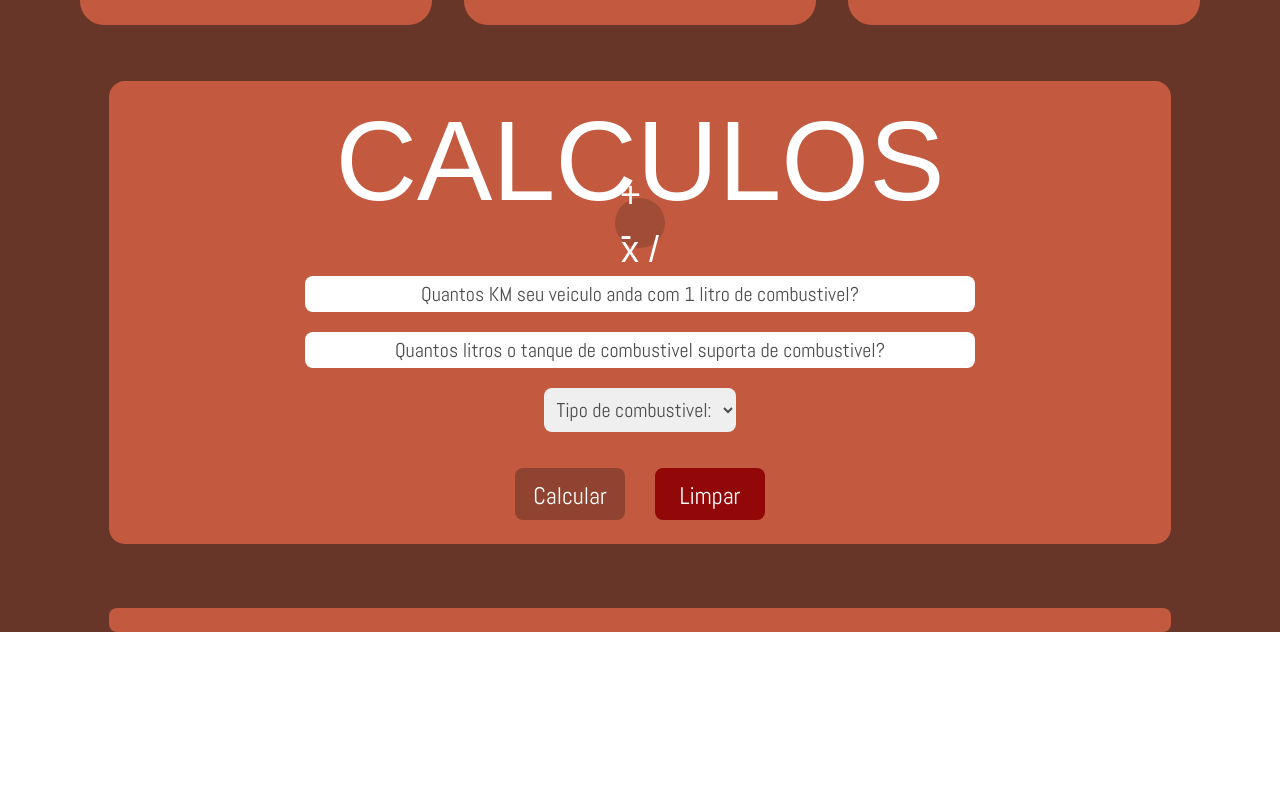
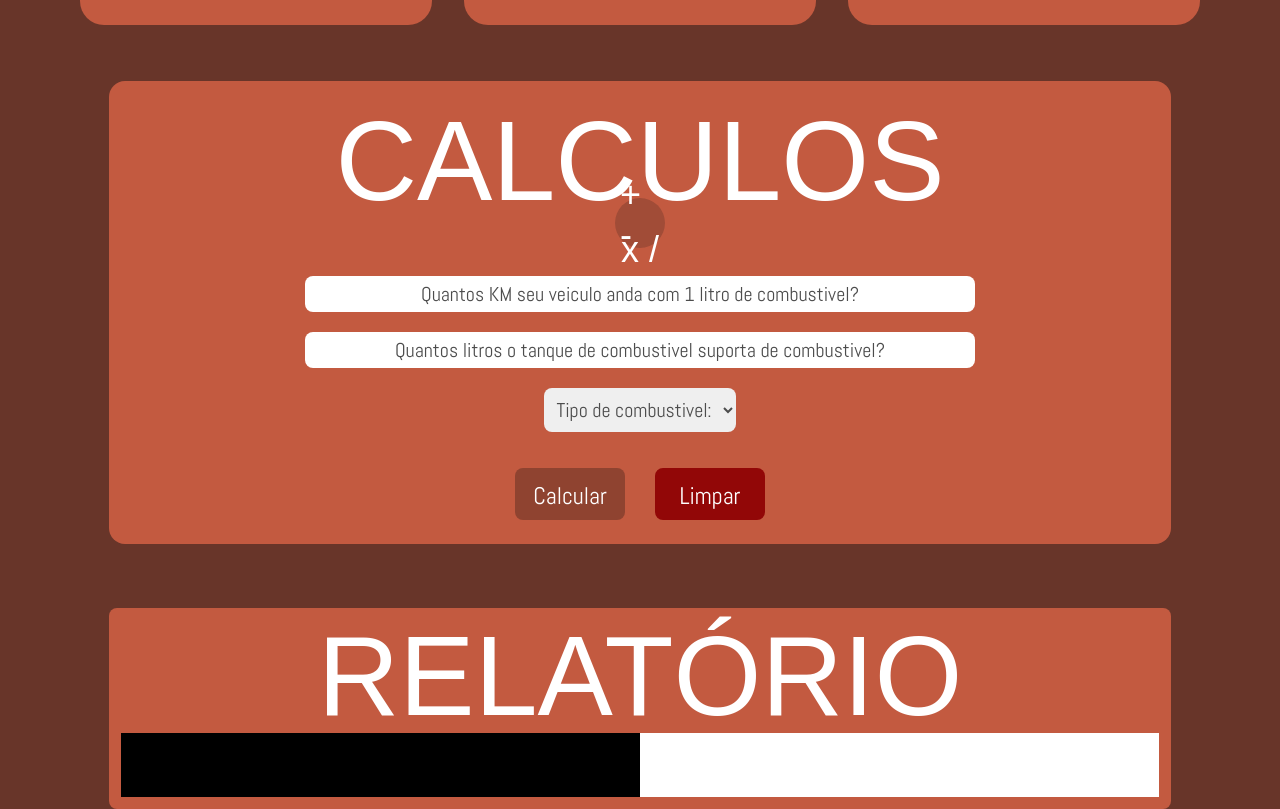
Before and after one commit to Guilherme-Ferreira-Tombini/Fisher-combustion, a Next.js app: page / in a window 1280 px wide. Shown: the part 1609-2418 px from the top of the page. Before the commit the page ends 2241 px from the top, so only its background shows below. Built offline with nearby package versions, Linux system fonts and the light colour scheme; a web font is replaced by a local one.

Commit message:
feat: started part of the consumption report

```diff
--- a/src/app/components/Calculate.tsx
+++ b/src/app/components/Calculate.tsx
@@ -2,6 +2,7 @@
 import React, { useState } from "react";
 import SymbolForCalculations from "./SymbolForCalculations"
 import Swal from "sweetalert2";
+import DataReport from "./DataReport";
 
 export default function Calculate(){
     const [quilometroPorLitro, setQuilometroPorLitro] = useState("");
@@ -13,6 +14,7 @@ export default function Calculate(){
         let campKMLValue = parseFloat(quilometroPorLitro);
         let campTTValue = parseFloat(tanqueTotal);
         let campTCValue = combustivel;
+
 
 
         if (!arrayCombustion.includes(campTCValue)) {
@@ -43,7 +45,10 @@ export default function Calculate(){
           });
             return;
         }
+
+        <DataReport KMLValue={campKMLValue} TTValue={campTTValue} TCValue={campTCValue}/>
     }
+
 
     function clear(){
        setQuilometroPorLitro("");
--- a/src/app/components/DataReport.tsx
+++ b/src/app/components/DataReport.tsx
@@ -1,6 +1,19 @@
-export default function DataReport(){
+"use client"
+export default function DataReport(props:any){
     return(
-        <div className="bg-[#C35A40] rounded-lg p-3 mt-16 w-[83%]">
+        <div className="bg-[#C35A40] rounded-lg p-3 mt-16 w-[83%] grid grid-cols-1 justify-items-center">
+            <h1 className="flex flex-col justify-center items-center leading-none text-[113px]">
+                RELATÓRIO
+            </h1>
+            <div className="w-full grid grid-cols-2">
+                <div className="bg-black h-16">
+
+                </div>
+
+                <div className="bg-white h-16">
+
+                </div>
+            </div>
 
         </div>
     )
```
